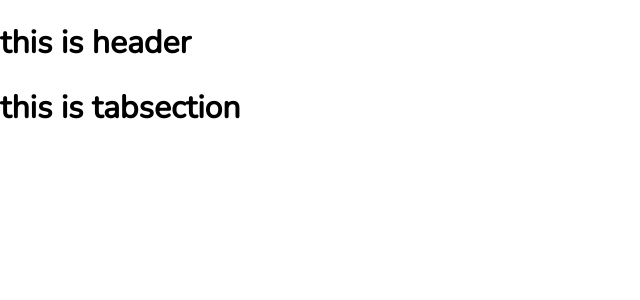
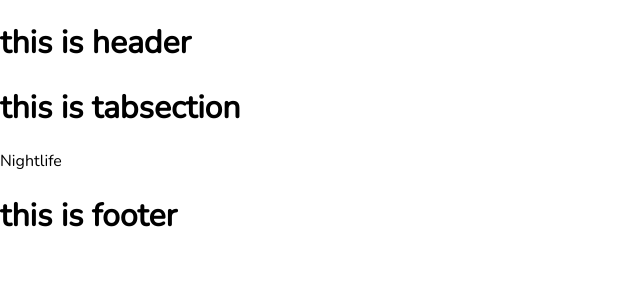
Before and after one commit to sonushrivastav/zomato-react, a React (Vite) app: page / in a window 1280 px wide. Shown: the top 300 px of the page, without its empty margins (0-640 px from the left). Built offline with nearby package versions, Linux system fonts and the light colour scheme.

Commit message:
adding logic for tab section switch case

```diff
--- a/src/components/footer/Footer.jsx
+++ b/src/components/footer/Footer.jsx
@@ -3,7 +3,7 @@ import "./footer.css"
 const Footer = () => {
   return (
     <div>
-
+      <h1>this is footer</h1>
     </div>
   )
 }
--- a/src/pages/home/Home.jsx
+++ b/src/pages/home/Home.jsx
@@ -1,14 +1,29 @@
-import React from 'react'
+import React, { useState } from 'react'
 import "./home.css"
 import Header from '../../components/header/Header'
 import TabSections from '../../components/tabsection/TabSections'
 import Footer from '../../components/footer/Footer'
 
 const Home = () => {
+  const [activeTab,setActiveTab]=useState("Nightlife")
+
+  const getCorrectScreen = (tab) => {
+    switch (tab) {
+      case "Delivery":
+        return <div>Delivery</div>;
+      case "Dinning Out":
+        return <div>Dinning Out</div>;
+      case "Nightlife":
+        return <div>Nightlife</div>;
+      default:
+        return <div>Delivery</div>
+    }
+  }
   return (
     <div>
       <Header />
       <TabSections />
+      {getCorrectScreen(activeTab)}
       <Footer/>
     </div>
   )
```
